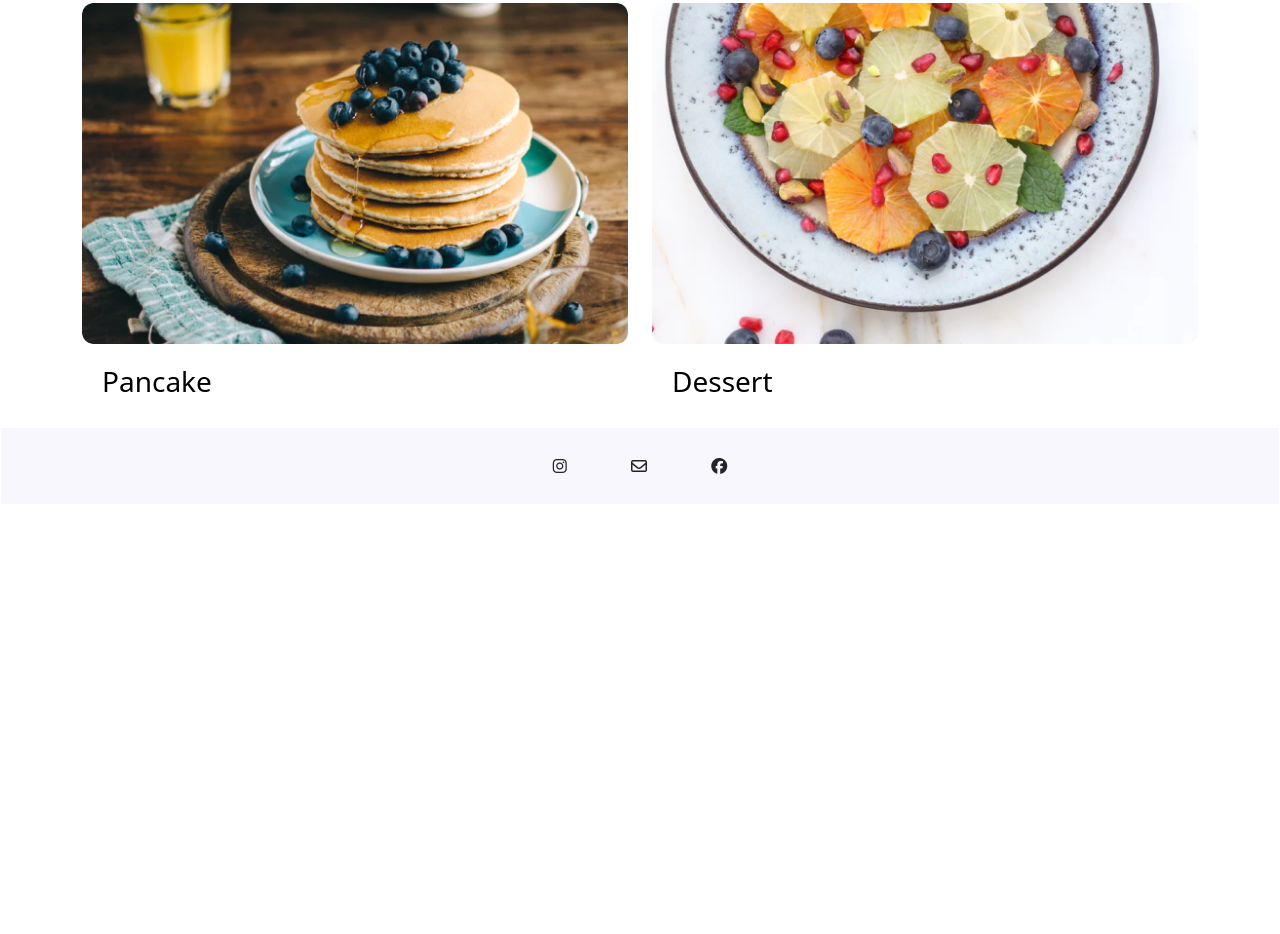
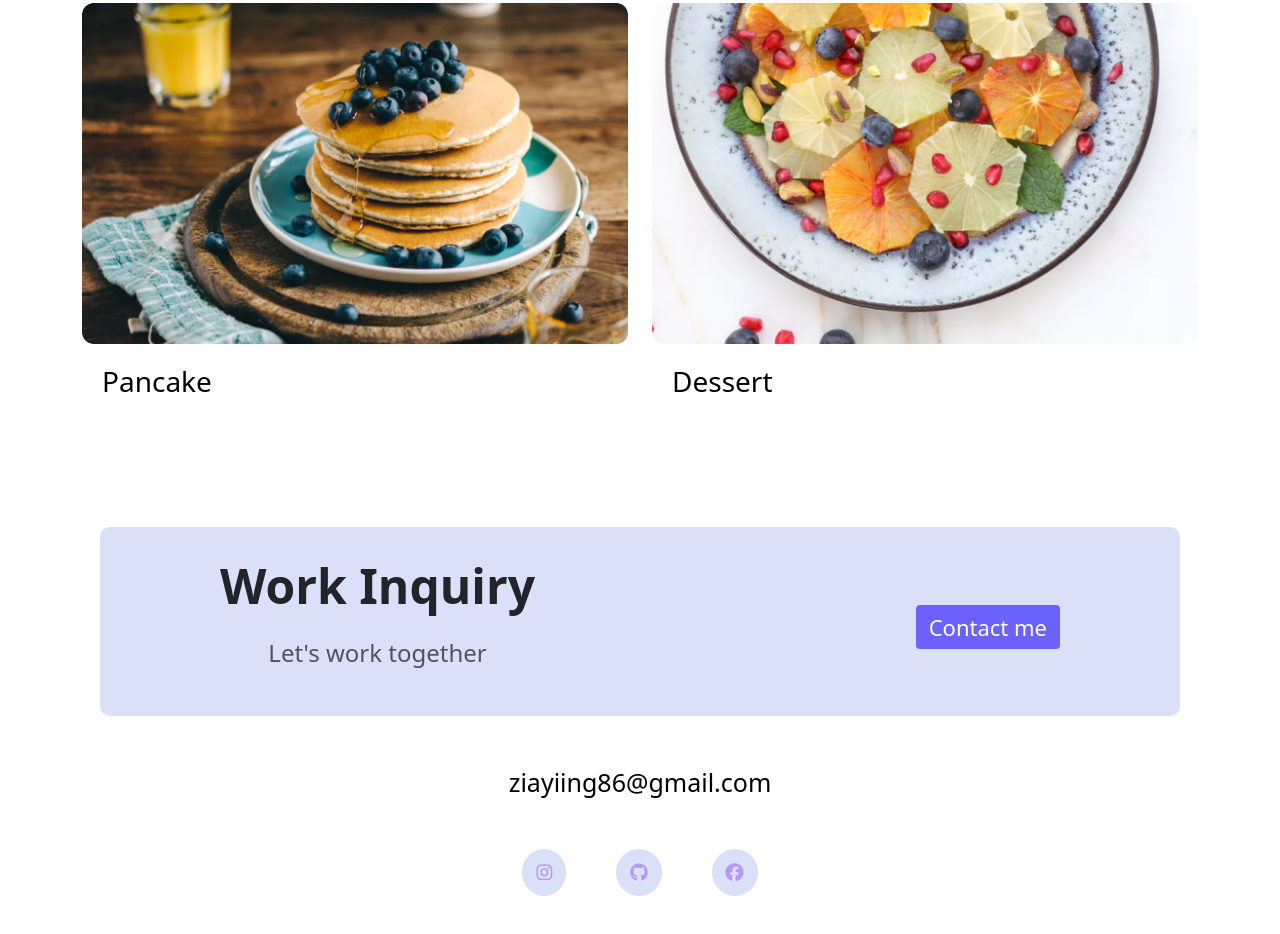
Before and after one commit to ziayiing/portfolio-project, a plain HTML site: page index.html in a window 1280 px wide. Shown: the part 1611-2545 px from the top of the page. Before the commit the page ends 2116 px from the top, so only its background shows below. Drawn offline with nearby package versions, Linux system fonts and the light colour scheme.

Commit message:
integrated footer

```diff
--- a/index.html
+++ b/index.html
@@ -33,7 +33,8 @@
   <body>
     <nav class="navbar navbar-expand-lg bg-body-tertiary">
       <div class="container-fluid">
-        <a class="navbar-brand" href="#"><img src="images/logo.png" alt="shecodes logo" class="logo"
+        <a class="navbar-brand" href="#"
+          ><img src="images/logo.png" alt="shecodes logo" class="logo"
         /></a>
         <button
           class="navbar-toggler"
@@ -131,10 +132,32 @@
         </div>
       </div>
     </div>
-    <footer class="social-media">
-      <i class="fa-brands fa-instagram"></i>
-      <i class="fa-regular fa-envelope"></i>
-      <i class="fa-brands fa-facebook"></i>
+    <footer>
+      <div class="contact-box justify-content-between mb-5 d-none d-md-flex">
+        <div>
+          <h4>Work Inquiry</h4>
+          <p class="text-muted">Let's work together</p>
+        </div>
+        <div>
+          <a href class="btn btn-branding mt-5"> Contact me </a>
+        </div>
+      </div>
+      <div class="d-flex justify-content-center mb-5">
+        <a href="mailto:ziayiing86@gmail.com" class="email-link"
+          >ziayiing86@gmail.com</a
+        >
+      </div>
+      <div class="social-link d-flex justify-content-center mb-5">
+        <a href="www.instagram.com/ziayiing" target="_blank">
+          <i class="fab fa-instagram"></i
+        ></a>
+        <a href="www.github.com/ziayiing" target="_blank">
+          <i class="fab fa-github"></i
+        ></a>
+        <a href="www.facebook.com/ziayiing" target="_blank">
+          <i class="fab fa-facebook"></i
+        ></a>
+      </div>
     </footer>
   </body>
 </html>
--- a/style/portfolio.css
+++ b/style/portfolio.css
@@ -42,17 +42,16 @@ p {
   line-height: 35px;
 }
 
-.logo{
+.logo {
   max-width: 150px;
 }
 
-.active{
-color: #b398f5 !important;
+.active {
+  color: #b398f5 !important;
 }
 
-.nav-item{
+.nav-item {
   padding: 0 10px;
-
 }
 
 .content-container {
@@ -95,16 +94,6 @@ color: #b398f5 !important;
   font-family: var(--default-font-family);
 }
 
-.social-media {
-  text-align: center;
-  border: 1px solid white;
-  background-color: #f9f7fe;
-}
-
-.social-media i {
-  padding: 30px;
-}
-
 .follow-me {
   margin-top: 50px;
 }
@@ -126,6 +115,64 @@ color: #b398f5 !important;
   font-weight: 700;
   line-height: 1.5;
   font-family: var(--default-font-family);
+}
+
+.contact-box {
+  text-align: center;
+  background-color: #d9e0f7;
+  padding: 30px 120px;
+  border-radius: 10px;
+  margin: 100px;
+}
+.contact-box h4{
+  font-size: 48px;
+  font-family: var(--heading-font-family);
+  font-weight: bold;
+  margin: 0;
+  padding: 0;
+  display: block;
+}
+
+.btn {
+background-color: #6c63ff !important;
+border-radius: 4px;
+color: white !important;
+font-size: 22px;
+line-height: 30px;
+padding: 50px, 30px;
+margin: 0;
+transition: all 100ms ease-in-out;
+
+}
+
+.btn:hover{
+  color: black !important;
+}
+
+.social-link a{
+  padding: 10px 14px;
+  margin: 0 25px;
+  color: #b398f5 !important;
+  font-size: 18px;
+  transition: all 100ms ease-in-out;
+  background-color: #d9e0f7 ;
+  border-radius: 50%;
+}
+
+.social-link a:hover{
+  color: #d9e0f7 !important;
+  background-color: #b398f5;
+
+}
+
+footer .email-link{
+  text-decoration: none;
+  color: black;
+  font-size: 25px;
+}
+
+footer .email-link:hover{
+color: #b398f5 !important;
 }
 
 @media (max-width: 1000px) {
@@ -151,6 +198,17 @@ color: #b398f5 !important;
     font-size: 48px;
     line-height: 1;
   }
+  .contact-box{
+    margin: 20px;
+  }
+
+  .contact-box h4{
+    margin-left: 0px;
+  }
+
+  .btn{
+    margin-right: 0px;
+  }
 }
 
 @media (max-width: 600px) {
@@ -169,9 +227,6 @@ color: #b398f5 !important;
     line-height: 1.5;
   }
 
-  .social-media i {
-    padding: 10px;
-  }
 
   .hero {
     padding: 20px 10px;
@@ -202,4 +257,8 @@ color: #b398f5 !important;
     font-size: 30px;
     line-height: 1;
   }
+
+  footer .email-link{
+    margin-top: 30px;
+  }
 }
```
Also changed, not shown: about.html (+26 -5 lines), contact.html (+26 -5 lines), work.html (+26 -5 lines).
